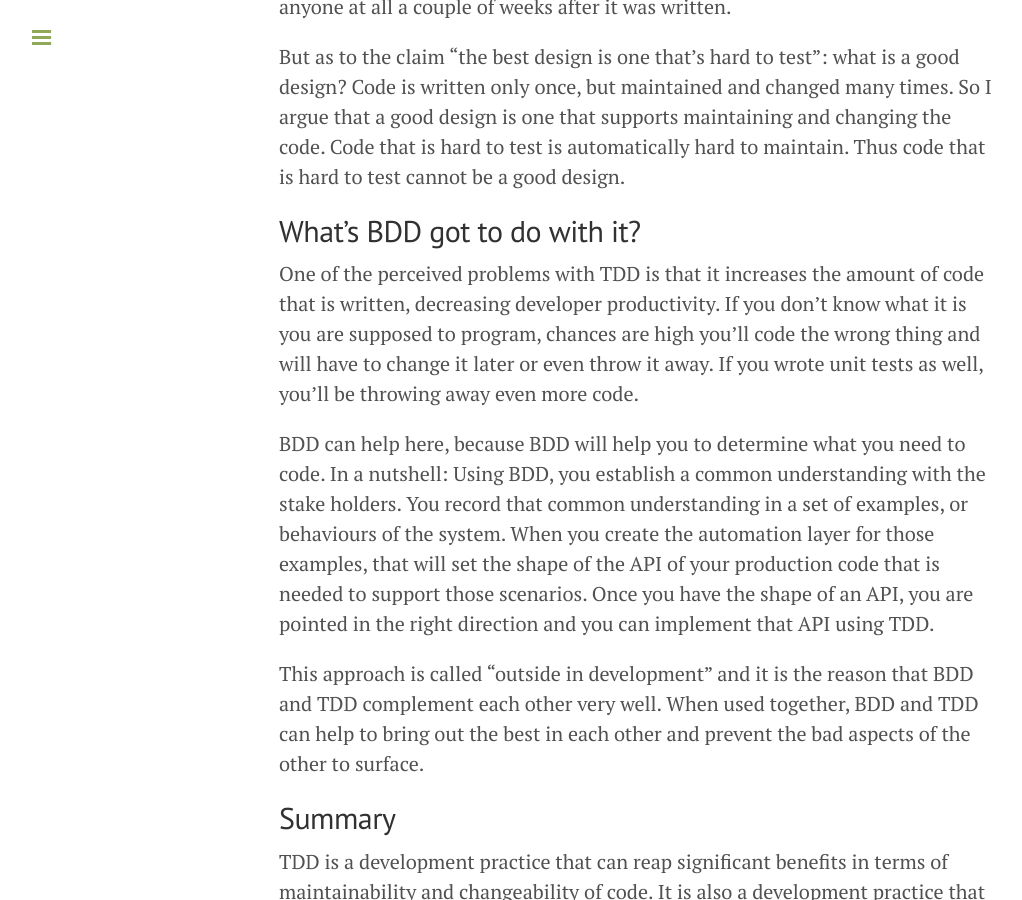
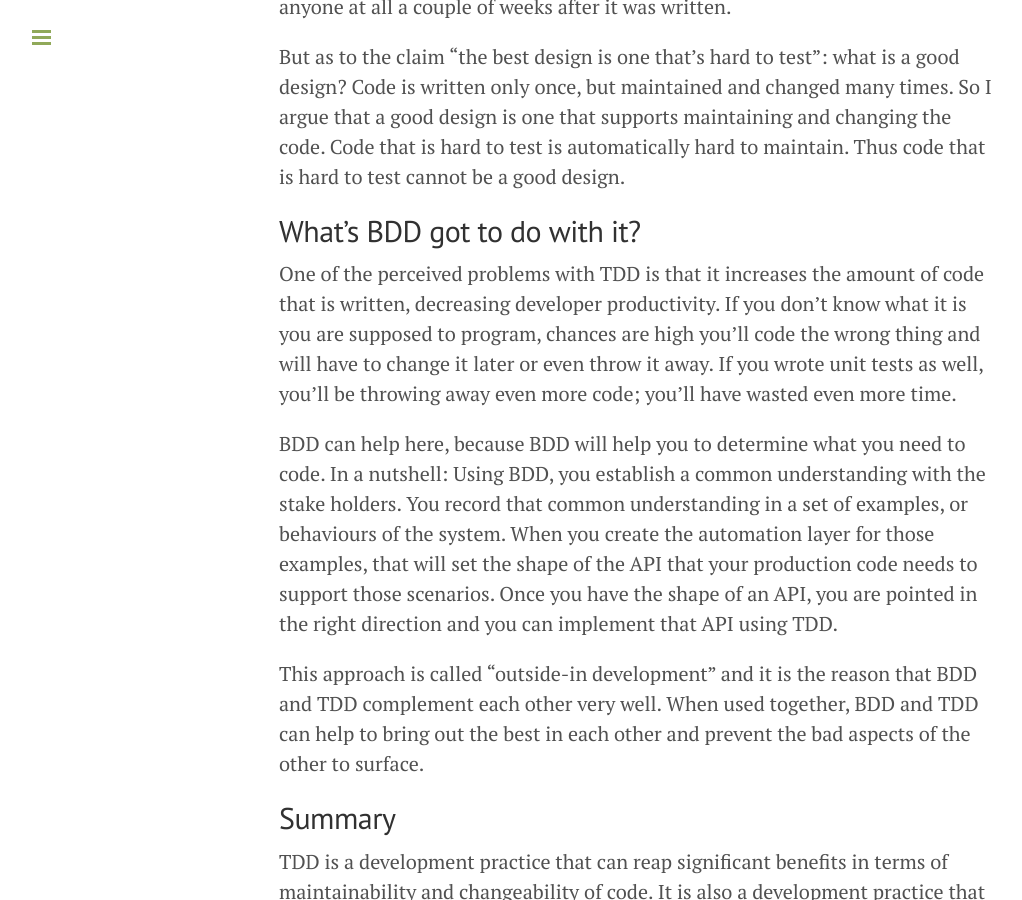
Before and after one commit to dirkrombauts/DirkRombautsPicklesPro.github.io, a Jekyll site: the page built from _posts/2016-03-22-giving-up-on-tdd-and-what-about-bdd.markdown, in a window 1280 px wide and 900 px high, scrolled down 1423 px. Shown: the whole window, without its empty margins (1-1023 px from the left). Built offline with Jekyll 4.4.1, drawn with Linux system fonts in a browser that asks for light colours; comment, search, counter and statistics services are not loaded; some of the changed text lies outside the part shown.

Commit message:
Changes after review

```diff
--- a/_posts/2016-03-22-giving-up-on-tdd-and-what-about-bdd.markdown
+++ b/_posts/2016-03-22-giving-up-on-tdd-and-what-about-bdd.markdown
@@ -26,11 +26,11 @@ But as to the claim "the best design is one that’s hard to test": what is a go
 
 ## What's BDD got to do with it?
 
-One of the perceived problems with TDD is that it increases the amount of code that is written, decreasing developer productivity. If you don't know what it is you are supposed to program, chances are high you'll code the wrong thing and will have to change it later or even throw it away. If you wrote unit tests as well, you'll be throwing away even more code.
+One of the perceived problems with TDD is that it increases the amount of code that is written, decreasing developer productivity. If you don't know what it is you are supposed to program, chances are high you'll code the wrong thing and will have to change it later or even throw it away. If you wrote unit tests as well, you'll be throwing away even more code; you'll have wasted even more time.
 
-BDD can help here, because BDD will help you to determine what you need to code. In a nutshell: Using BDD, you establish a common understanding with the stake holders. You record that common understanding in a set of examples, or behaviours of the system. When you create the automation layer for those examples, that will set the shape of the API of your production code that is needed to support those scenarios. Once you have the shape of an API, you are pointed in the right direction and you can implement that API using TDD.
+BDD can help here, because BDD will help you to determine what you need to code. In a nutshell: Using BDD, you establish a common understanding with the stake holders. You record that common understanding in a set of examples, or behaviours of the system. When you create the automation layer for those examples, that will set the shape of the API that your production code needs to support those scenarios. Once you have the shape of an API, you are pointed in the right direction and you can implement that API using TDD.
 
-This approach is called "outside in development" and it is the reason that BDD and TDD complement each other very well. When used together, BDD and TDD can help to bring out the best in each other and prevent the bad aspects of the other to surface.
+This approach is called "outside-in development" and it is the reason that BDD and TDD complement each other very well. When used together, BDD and TDD can help to bring out the best in each other and prevent the bad aspects of the other to surface.
 
 ## Summary
 
```
Also changed, not shown: other parts of _posts/2016-03-22-giving-up-on-tdd-and-what-about-bdd.markdown (+3 -3 lines).
